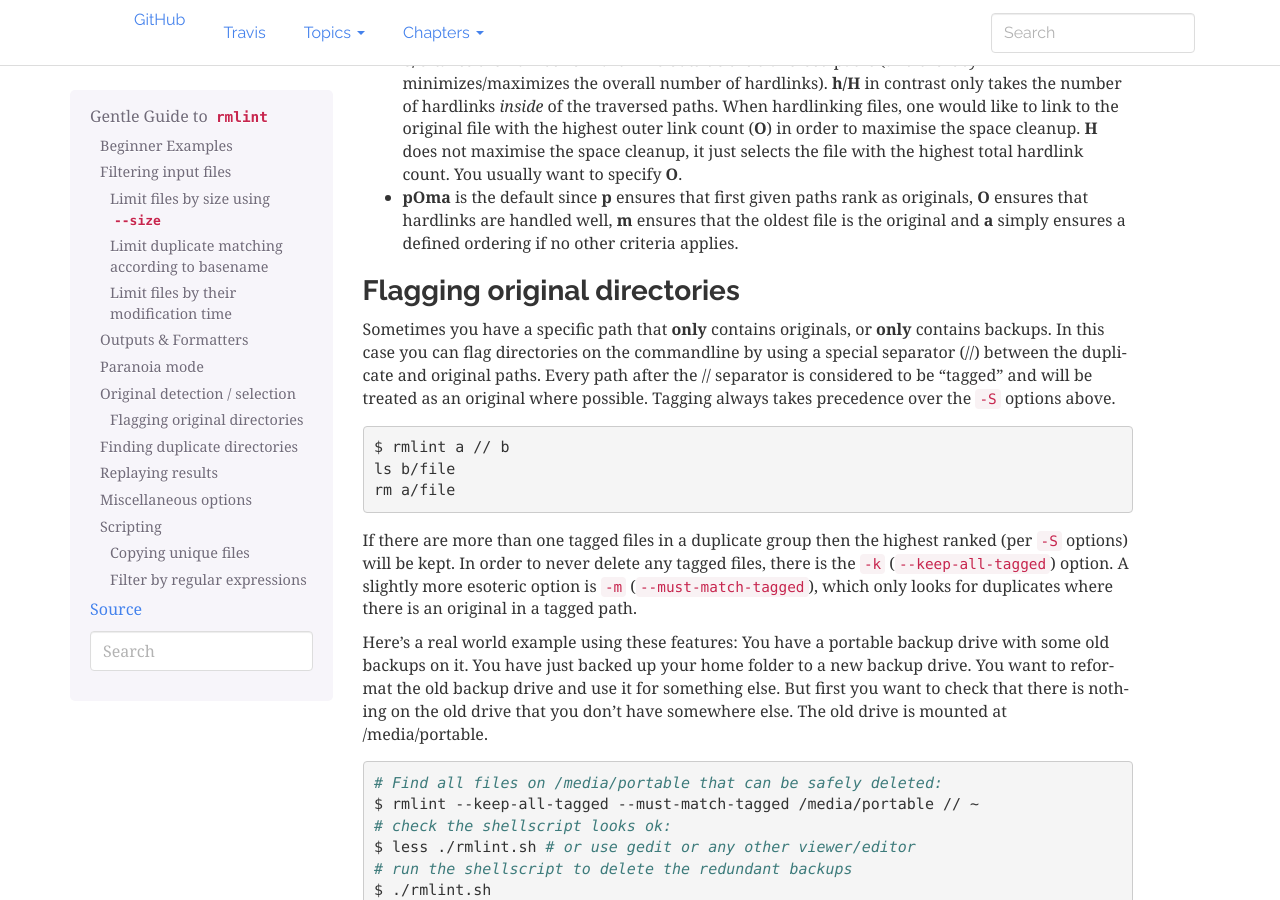
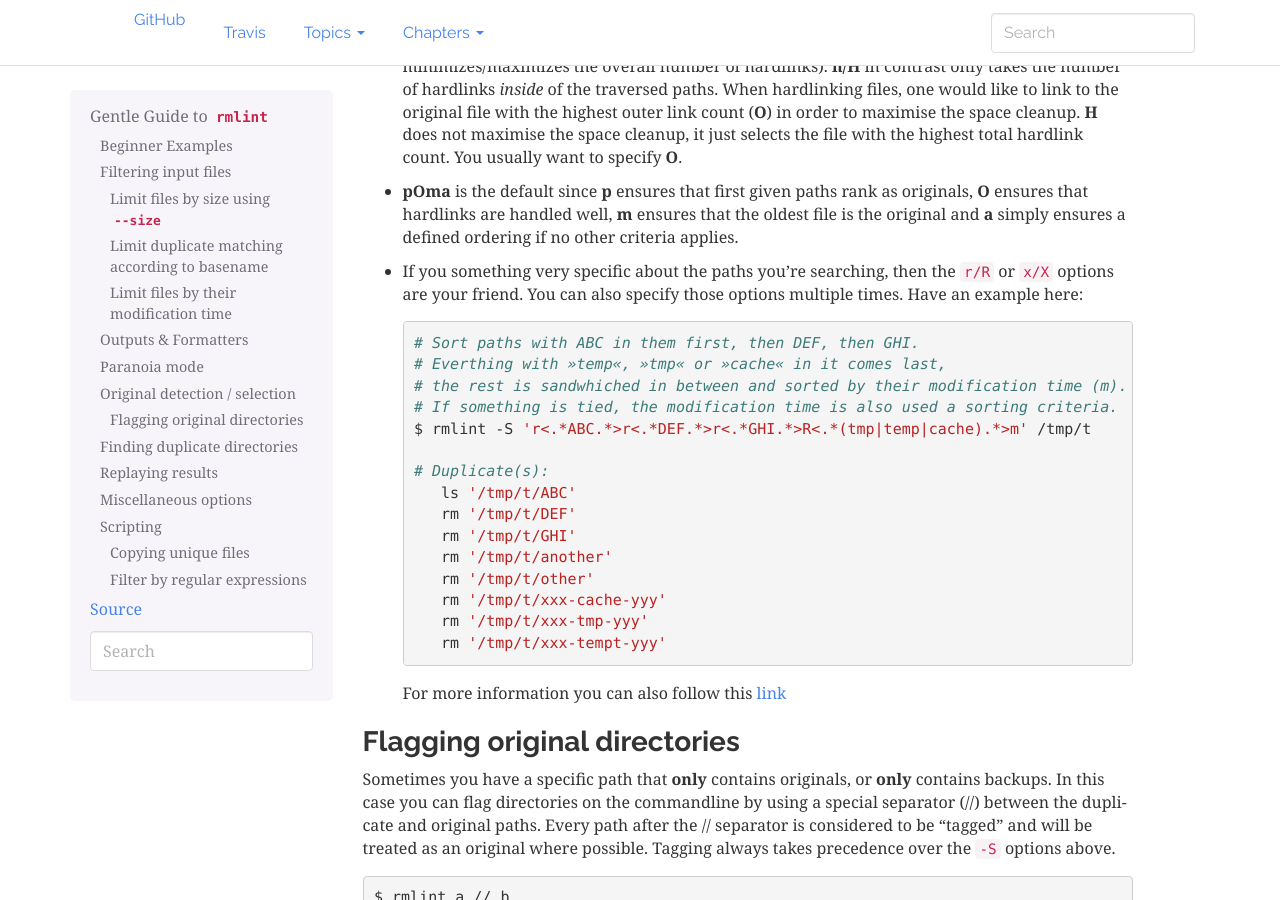
Before and after one commit to sahib/rmlint, a Sphinx documentation site: the page built from docs/tutorial.rst, in a window 1280 px wide and 900 px high, scrolled down 10035 px. Built offline with Sphinx 7.4.7, drawn with Linux system fonts in a browser that asks for light colours; some of the changed text lies outside the part shown.

Commit message:
#399: document the regex sortcritera feature with some more examples

```diff
--- a/docs/tutorial.rst
+++ b/docs/tutorial.rst
@@ -113,7 +113,7 @@ Valid units include:
 If no units are given, ``rmlint`` will assume bytes.
 
 Limit duplicate matching according to basename
-~~~~~~~~~~~~~~~~~~~~~~~~~~~~~
+~~~~~~~~~~~~~~~~~~~~~~~~~~~~~~~~~~~~~~~~~~~~~~
 
 By default, ``rmlint`` compares file contents, regardless of file name.
 So if *afile.jpg* has the same content as *bfile.txt* (which is unlikely!),
@@ -414,7 +414,7 @@ Here's the list of currently available formatters and their config options:
 
     Prints a progressbar during the run of ``rmlint``. This is recommended for
     large runs where the ``pretty`` formatter would print thousands of lines.
-	Not recommended in combination with ``pretty``
+    Not recommended in combination with ``pretty``
 
     **Config values:**
 
@@ -564,6 +564,29 @@ as possible! Good practice includes adding a ``$`` anchor at the end of the rege
   **O** ensures that hardlinks are handled well, **m** ensures that the oldest
   file is the original and **a** simply ensures a defined ordering if no other
   criteria applies.
+- If you something very specific about the paths you're searching, then the
+  ``r/R`` or ``x/X`` options are your friend. You can also specify those
+  options multiple times. Have an example here:
+
+  .. code-block:: bash
+
+    # Sort paths with ABC in them first, then DEF, then GHI.
+    # Everthing with »temp«, »tmp« or »cache« in it comes last,
+    # the rest is sandwhiched in between and sorted by their modification time (m).
+    # If something is tied, the modification time is also used a sorting criteria.
+    $ rmlint -S 'r<.*ABC.*>r<.*DEF.*>r<.*GHI.*>R<.*(tmp|temp|cache).*>m' /tmp/t
+
+    # Duplicate(s):
+       ls '/tmp/t/ABC'
+       rm '/tmp/t/DEF'
+       rm '/tmp/t/GHI'
+       rm '/tmp/t/another'
+       rm '/tmp/t/other'
+       rm '/tmp/t/xxx-cache-yyy'
+       rm '/tmp/t/xxx-tmp-yyy'
+       rm '/tmp/t/xxx-tempt-yyy'
+
+  For more information you can also follow this `link <https://github.com/sahib/rmlint/issues/399>`_
 
 Flagging original directories
 ~~~~~~~~~~~~~~~~~~~~~~~~~~~~~
```
Also changed, not shown: docs/rmlint.1.rst (+18 -0 lines).
